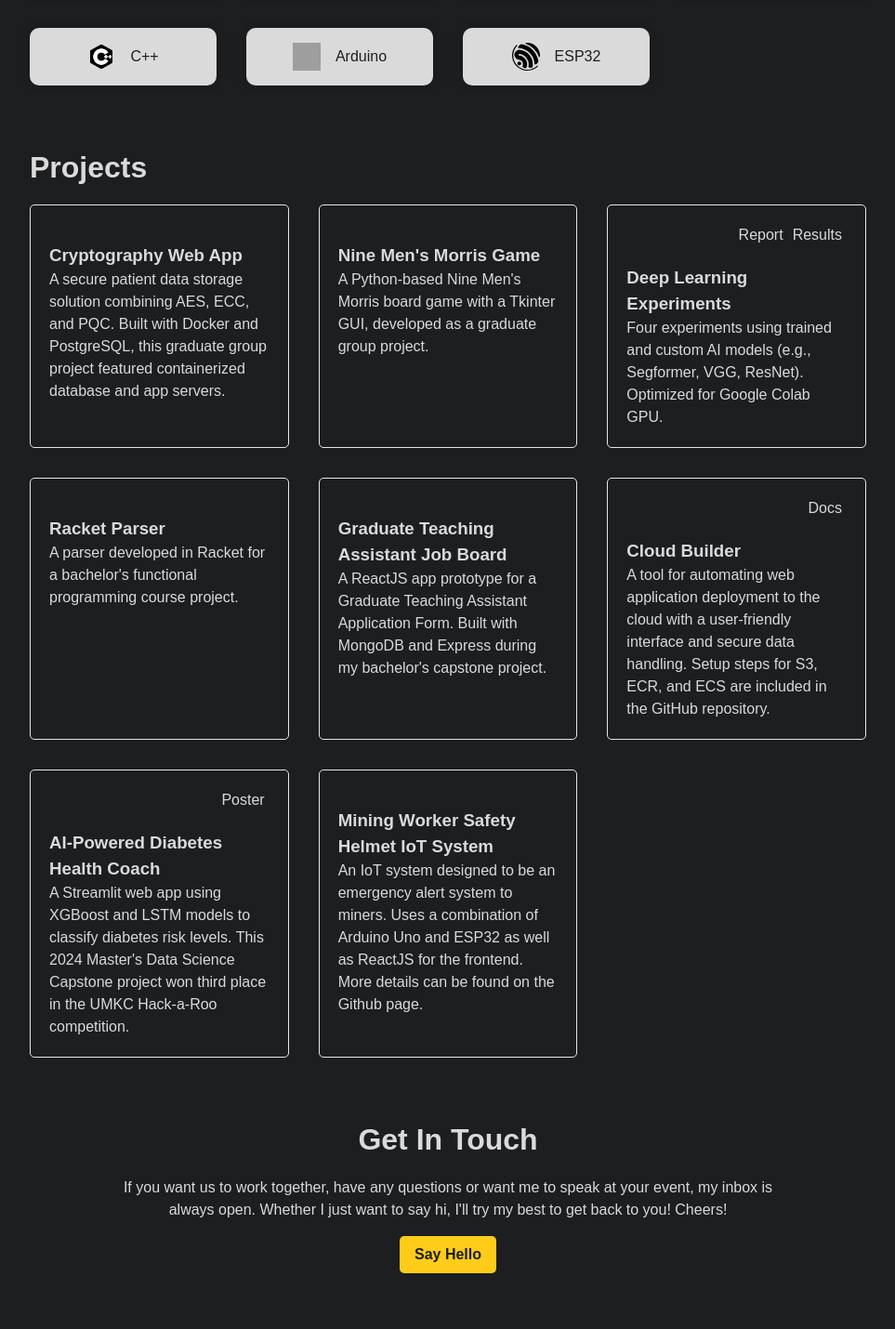
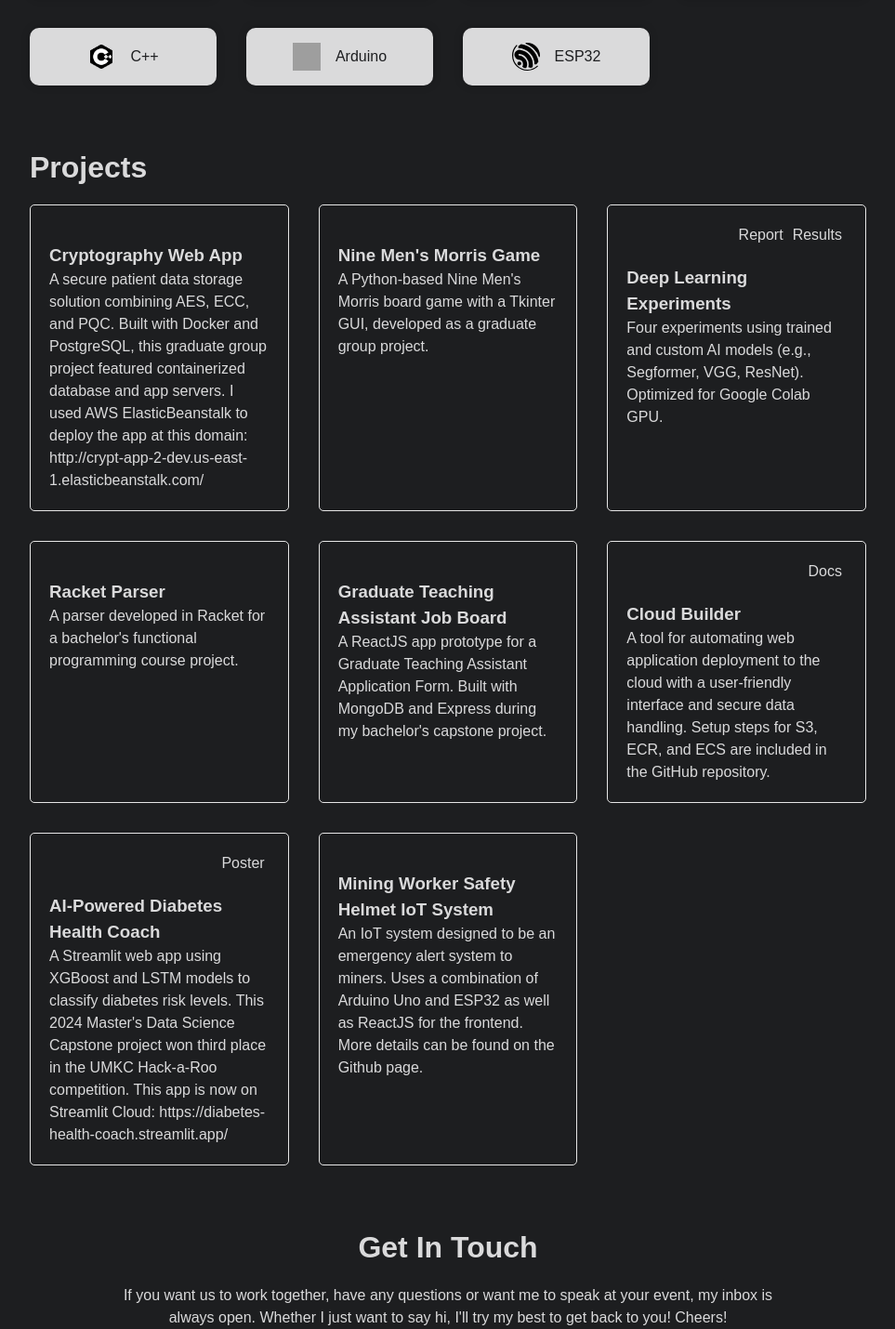
Before and after one commit to aa57c/PortfolioWebsite, a Next.js app: page / in a window 1280 px wide. Shown: the part 1990-3420 px from the top of the page at 93% size, without its empty margins (158-1121 px from the left). Built offline with nearby package versions, Linux system fonts and the light colour scheme; grey boxes are pictures that could not be loaded.

Commit message:
edited website to include deployed applications

```diff
--- a/src/components/Navbar.jsx
+++ b/src/components/Navbar.jsx
@@ -8,7 +8,7 @@ const Navbar = () => {
           Ashna's Portfolio
         </Link>
       </div>
-      <a href="/files/my_Resume_MASTER.pdf" className="cta-btn" aria-label="View Resume (PDF)" target="_blank" rel="noopener noreferrer">
+      <a href="/files/Ashna_Ali_MASTER.pdf" className="cta-btn" aria-label="View Resume (PDF)" target="_blank" rel="noopener noreferrer">
         Resume
       </a>
     </nav>
--- a/src/components/github_data.js
+++ b/src/components/github_data.js
@@ -2,7 +2,7 @@ export const projectData = [
     {
         id: 1,
         title: 'Cryptography Web App',
-        description: 'A secure patient data storage solution combining AES, ECC, and PQC. Built with Docker and PostgreSQL, this graduate group project featured containerized database and app servers.',
+        description: 'A secure patient data storage solution combining AES, ECC, and PQC. Built with Docker and PostgreSQL, this graduate group project featured containerized database and app servers. I used AWS ElasticBeanstalk to deploy the app at this domain:  http://crypt-app-2-dev.us-east-1.elasticbeanstalk.com/',
         githublink: "https://github.com/aa57c/CryptographyProject",
         demo: false,
         poster: false,
@@ -57,7 +57,7 @@ export const projectData = [
     {
         id: 7,
         title: 'AI-Powered Diabetes Health Coach',
-        description: 'A Streamlit web app using XGBoost and LSTM models to classify diabetes risk levels. This 2024 Master\'s Data Science Capstone project won third place in the UMKC Hack-a-Roo competition.',
+        description: 'A Streamlit web app using XGBoost and LSTM models to classify diabetes risk levels. This 2024 Master\'s Data Science Capstone project won third place in the UMKC Hack-a-Roo competition. This app is now on Streamlit Cloud: https://diabetes-health-coach.streamlit.app/',
         githublink: 'https://github.com/aa57c/ai-diabetes-health-coach-app',
         demo: true,
         poster: true,
```
Also changed, not shown: 2 other files (tests, documents, lock files or other folders).
